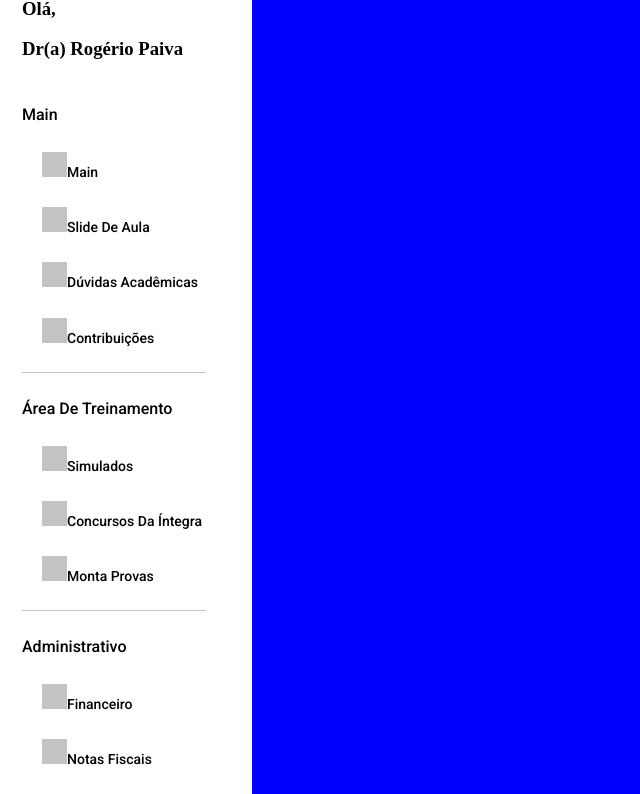
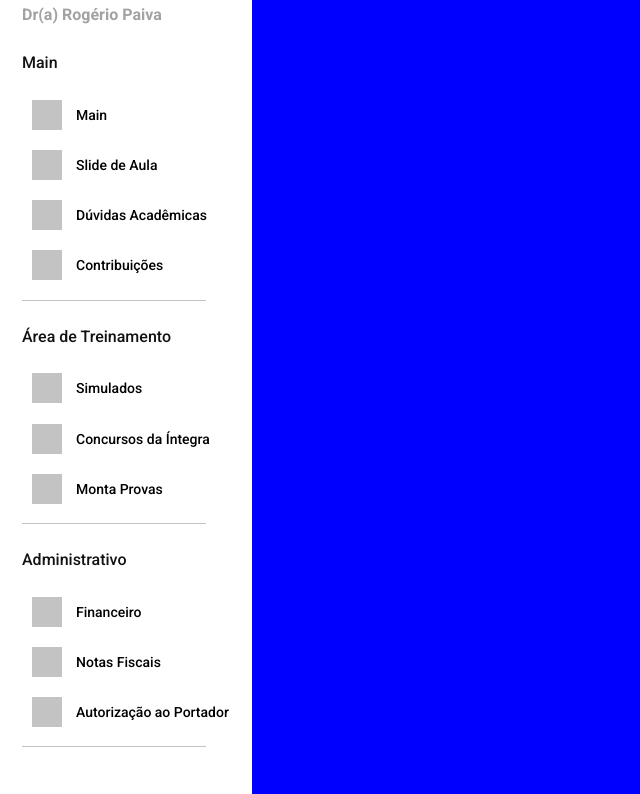
Before and after one commit to luizfncesar/medgrupo-project, a website: page Quickjob/store/medgrupo/appweb/local/index.html in a window 1280 px wide. Shown: the part 43-837 px from the top of the page, without its empty margins (0-640 px from the left). Drawn offline with nearby package versions, Linux system fonts and the light colour scheme.

Commit message:
Inclui css do header menu

```diff
--- a/Quickjob/store/medgrupo/appweb/_partner.scss
+++ b/Quickjob/store/medgrupo/appweb/_partner.scss
@@ -27,8 +27,7 @@
 	font-size: 16px;
 	font-weight: 500;
 	cursor: default;
-	color: #000;
-	text-transform: capitalize;
+	color: #121212;
 	text-decoration: none;
 	text-align: left;
 	line-height: 1.8;
--- a/Quickjob/store/medgrupo/appweb/local/index.html
+++ b/Quickjob/store/medgrupo/appweb/local/index.html
@@ -12,10 +12,10 @@
 	<section class="landing landing--medcurso">
 		<section class="landing--area landing--area--header">
 			<header class="header header--medgrupo">
-			<hgroup>
+				<hgroup class="header__block">
 					<h1 class="brand brand--medgrupo">Medgrupo</h1>
-				<h3>Olá,</h3>
-				<h3>Dr(a) Rogério Paiva</h3>
+					<h3 class="header__text">Olá,</h3>
+					<h3 class="header__text">Dr(a) Rogério Paiva</h3>
 				</hgroup>
 				<nav class="menu menu--medgrupo">
 					<section class="menu__content">
--- a/Quickjob/store/medgrupo/appweb/src/index.scss
+++ b/Quickjob/store/medgrupo/appweb/src/index.scss
@@ -17,8 +17,17 @@ body {
 .header--medgrupo {
 	position: relative;
 	padding: 0 0 0 22px;
-    // top: 6%;
-    // left: 2%;
+}
+
+
+.header--medgrupo {
+	.header__text {
+		@extend %partner__text;
+		color: #a1a2a3;
+		line-height: 1.5;
+		font-weight: 600;
+
+	}
 }
 
 
@@ -37,7 +46,7 @@ body {
 	.menu__list {
 		position: relative;
 		margin: 0;
-		padding: 0 0 22px 20px;
+		padding: 0 0 22px 10px;
 
 		&:after {
 			content: '';
@@ -54,7 +63,7 @@ body {
 	.menu__item {
 		@extend %partner__text;
 		list-style: none;
-		padding: 22px 0 0 0;
+		padding: 12px 0 0 0;
 		font-size: 14px;
 	}
 
@@ -67,10 +76,11 @@ body {
 			content: '';
 			position: relative;
 			display: inline-block;
-			// left: 0;
-			// bottom: 0;
-			width: 25px;
-			height: 25px;
+			top: 10px;
+			width: 30px;
+			height: 30px;
+
+			margin-right: 14px;
 			background: #c3c3c3;
 		}
 	}
```
Also changed, not shown: Quickjob/store/medgrupo/appweb/src/index.html (+3 -3 lines), Quickjob/store/medgrupo/appweb/local/index.css, 1 other file. Lines whose indentation alone changed are shown as unchanged.
